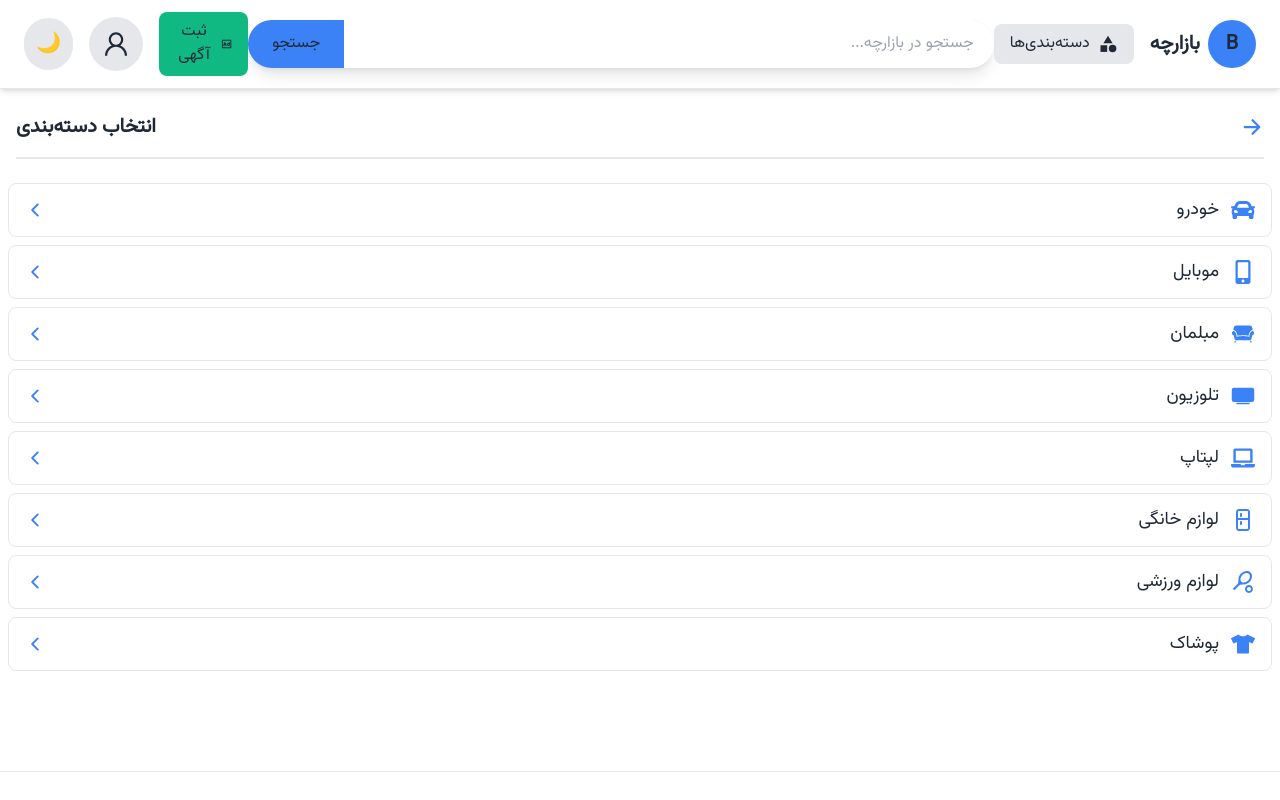
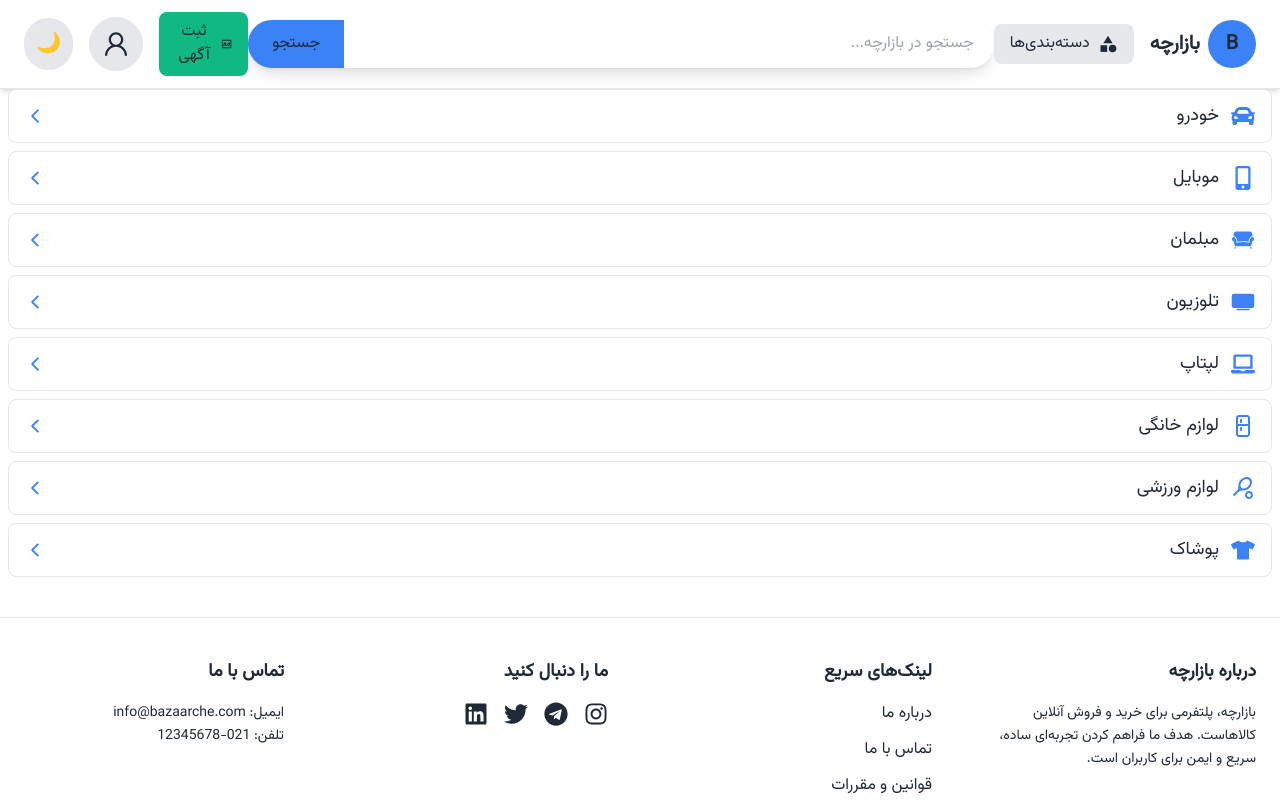
Before and after one commit to Varmanli/bazarche, a Next.js app: page /category in a window 1280 px wide. Shown: the top 800 px of the page. Built offline with nearby package versions, Linux system fonts and the light colour scheme.

Commit message:
update ui

```diff
--- a/app/-component/LayoutProduct.tsx
+++ b/app/-component/LayoutProduct.tsx
@@ -28,7 +28,7 @@
 
   return (
     <div>
-      <div className="mb-[100px] grid grid-cols-2 md:grid-cols-4 lg:grid-cols-5 gap-4 my-3">
+      <div className="grid grid-cols-2 md:grid-cols-4 lg:grid-cols-5 gap-4 my-3 p-5">
         {products.map((item) => (
           <div
             key={item.id}
--- a/app/-component/MobileCategoriPage.tsx
+++ b/app/-component/MobileCategoriPage.tsx
@@ -27,13 +27,7 @@
 function MobileCategoriPage() {
   return (
     <>
-      <header className="flex justify-between items-center mx-4 my-6 pb-4 border-b-2 border-light-border dark:border-dark-border">
-        <IoArrowForward className="text-2xl text-light-primary dark:text-dark-primary" />
-        <h1 className="text-xl font-semibold text-light-text dark:text-dark-text">
-          انتخاب دسته‌بندی
-        </h1>
-      </header>
-      <section className="mb-[100px]">
+      <section>
         <div className="flex flex-col gap-2 px-2">
           {category?.map((item) => (
             <div
```
